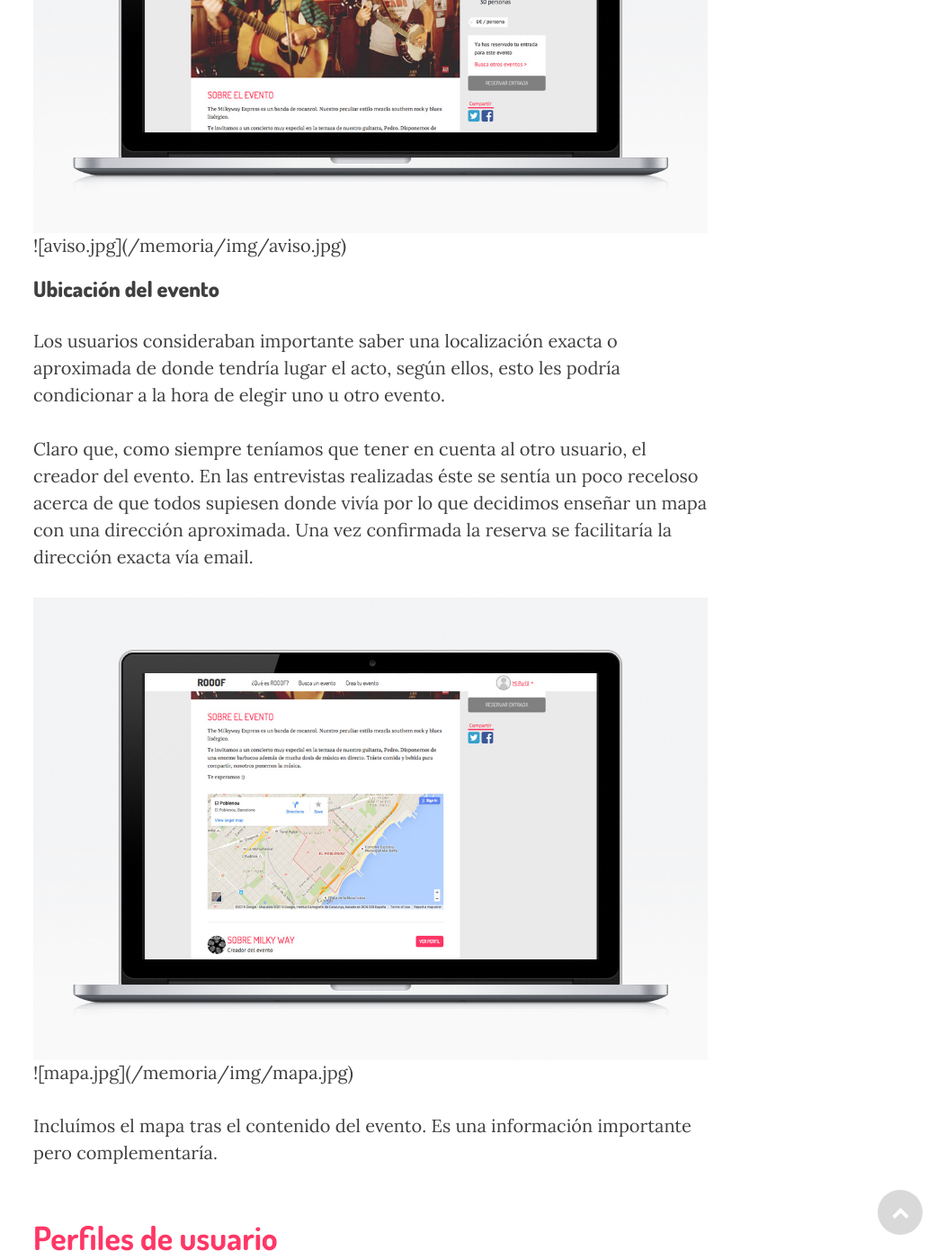
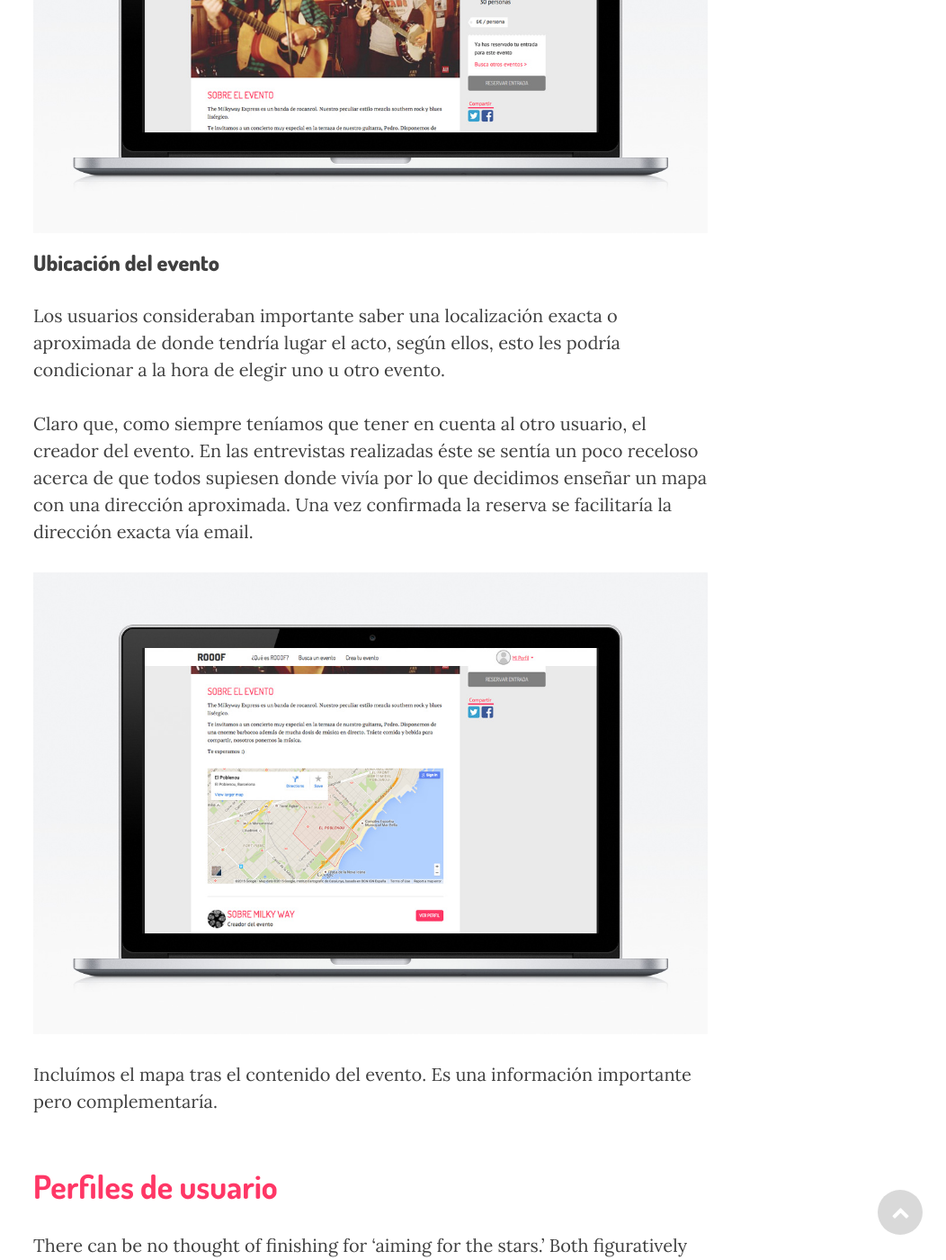
Before and after one commit to Rooof-Project/memoria, a Jekyll site: the page built from _posts/2015-04-13-Release-4.markdown, in a window 1280 px wide and 1400 px high, scrolled down 2480 px. Shown: the whole window at 90% size, without its empty margins (228-1280 px from the left). Built offline with Jekyll 4.4.1, drawn with Linux system fonts in a browser that asks for light colours; nearby versions of some CDN libraries.

Commit message:
Updated 2015-04-13-Release-4.markdown

```diff
--- a/_posts/2015-04-13-Release-4.markdown
+++ b/_posts/2015-04-13-Release-4.markdown
@@ -40,9 +40,7 @@ published: true
 
  <img src="{{ site.baseurl }}/img/alertas.png" alt="Post Sample Image">
 
- <img src="{{ site.baseurl }}/img/aviso.jpg" alt="Post Sample Image">![aviso.jpg]({{site.baseurl}}/img/aviso.jpg)
-
-
+ <img src="{{ site.baseurl }}/img/aviso.jpg" alt="Post Sample Image">
 
 <h3>Ubicación del evento</h3>
 <p>Los usuarios consideraban importante saber una localización exacta o aproximada de donde tendría lugar el acto, según ellos, esto les podría condicionar a la hora de elegir uno u otro evento.</p>
@@ -50,7 +48,6 @@ published: true
 <p>Claro que, como siempre teníamos que tener en cuenta al otro usuario, el creador del evento. En las entrevistas realizadas éste se sentía un poco receloso acerca de que todos supiesen donde vivía por lo que decidimos enseñar un mapa con una dirección aproximada. Una vez confirmada la reserva se facilitaría la dirección exacta vía email.
 </p>
 <img src="{{ site.baseurl }}/img/mapa.jpg" alt="Post Sample Image">
-![mapa.jpg]({{site.baseurl}}/img/mapa.jpg)
 
 
 <p>Incluímos el mapa tras el contenido del evento. Es una información importante pero complementaría.</p>
```
